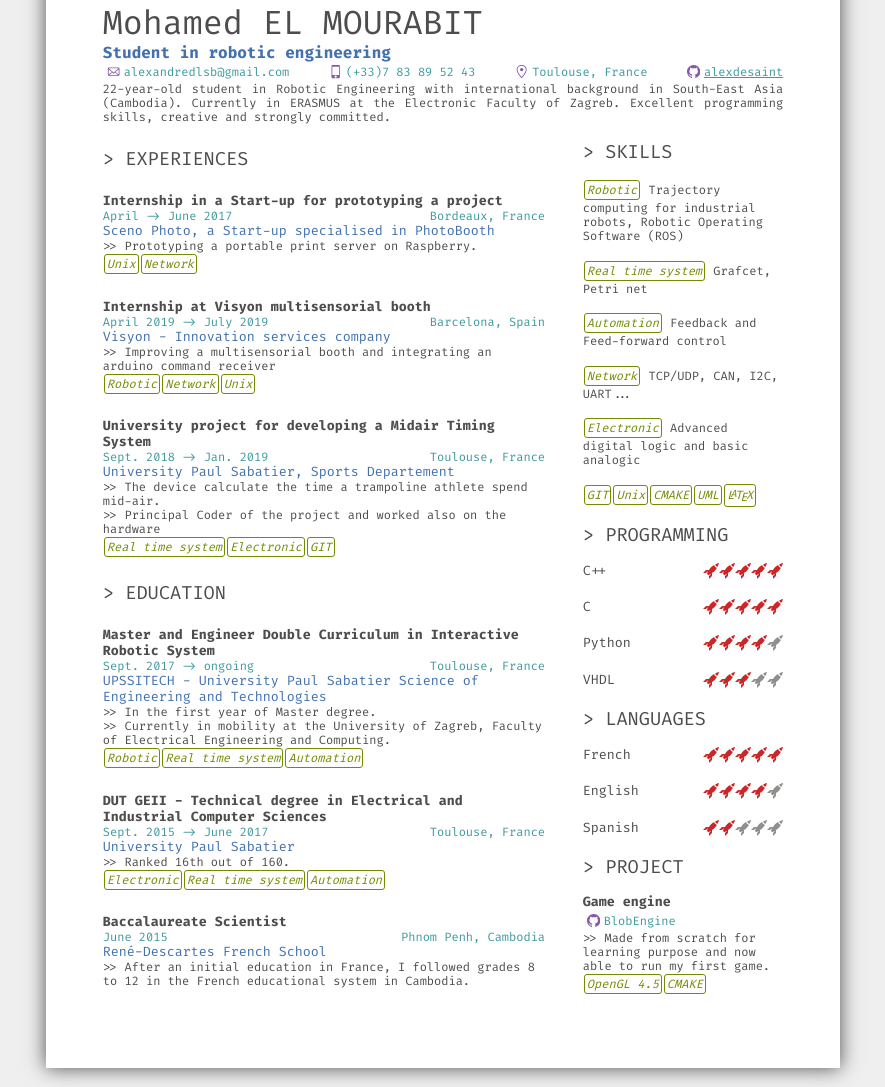
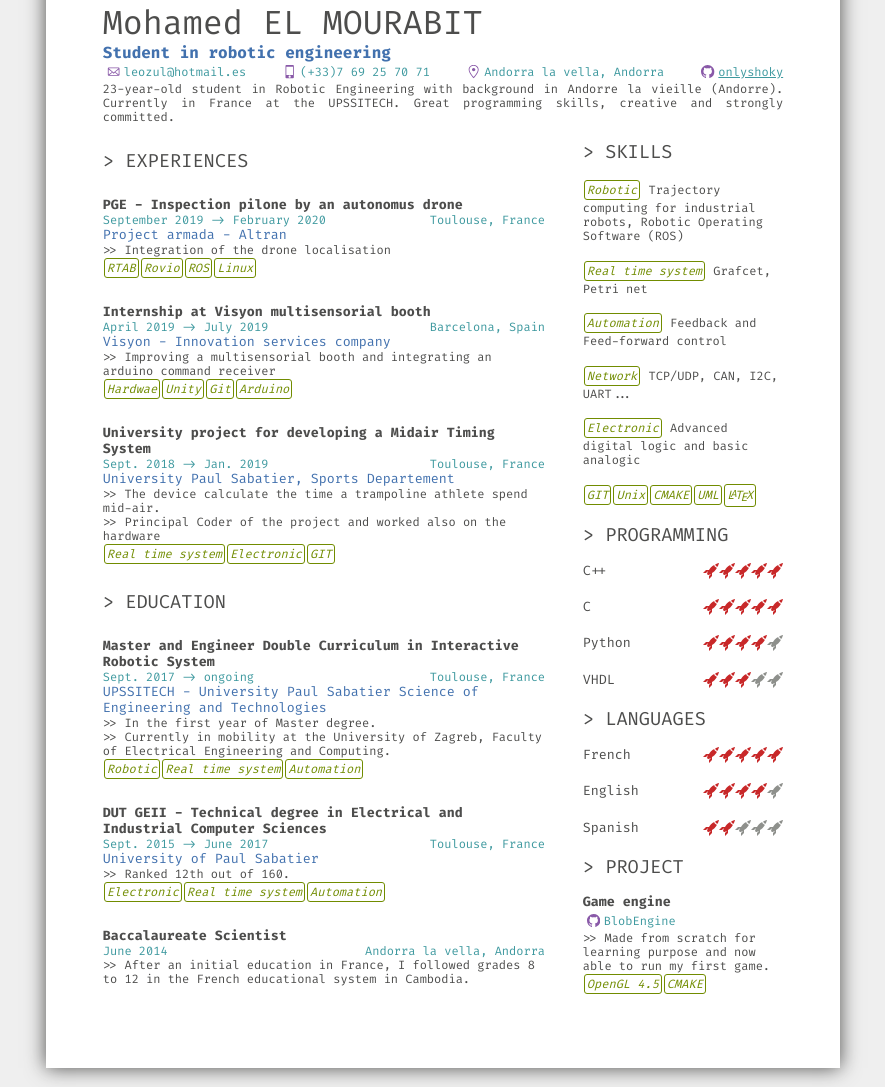
Before and after one commit to OnlyShoky/MohamedElMourabit.github.io, a plain HTML site: page index.html in a window 1280 px wide. Shown: the part 139-1226 px from the top of the page, without its empty margins (197-1082 px from the left). Drawn offline with Linux system fonts and the light colour scheme.

Commit message:
Experiences v0.8 - Personal information 0.9

```diff
--- a/index.html
+++ b/index.html
@@ -25,28 +25,28 @@
 		<h1>Mohamed EL MOURABIT</h1>
 		<h2>Student in robotic engineering</h2>
 		<div class="infoPerso">
-			<div class="infoPersoItem"><svg class="octicon octicon-mail" viewBox="0 0 14 16" version="1.1" width="14" height="16" aria-hidden="true"><path fill-rule="evenodd" d="M0 4v8c0 .55.45 1 1 1h12c.55 0 1-.45 1-1V4c0-.55-.45-1-1-1H1c-.55 0-1 .45-1 1zm13 0L7 9 1 4h12zM1 5.5l4 3-4 3v-6zM2 12l3.5-3L7 10.5 8.5 9l3.5 3H2zm11-.5l-4-3 4-3v6z"/></svg><p>alexandredlsb@gmail.com</p></div>
-			<div class="infoPersoItem"><svg class="octicon octicon-device-mobile" viewBox="0 0 10 16" version="1.1" width="10" height="16" aria-hidden="true"><path fill-rule="evenodd" d="M9 0H1C.45 0 0 .45 0 1v14c0 .55.45 1 1 1h8c.55 0 1-.45 1-1V1c0-.55-.45-1-1-1zM5 15.3c-.72 0-1.3-.58-1.3-1.3 0-.72.58-1.3 1.3-1.3.72 0 1.3.58 1.3 1.3 0 .72-.58 1.3-1.3 1.3zM9 12H1V2h8v10z"/></svg><p>(+33)7 83 89 52 43</p></div>
-			<div class="infoPersoItem"><svg class="octicon octicon-location" viewBox="0 0 12 16" version="1.1" width="12" height="16" aria-hidden="true"><path fill-rule="evenodd" d="M6 0C2.69 0 0 2.5 0 5.5 0 10.02 6 16 6 16s6-5.98 6-10.5C12 2.5 9.31 0 6 0zm0 14.55C4.14 12.52 1 8.44 1 5.5 1 3.02 3.25 1 6 1c1.34 0 2.61.48 3.56 1.36.92.86 1.44 1.97 1.44 3.14 0 2.94-3.14 7.02-5 9.05zM8 5.5c0 1.11-.89 2-2 2-1.11 0-2-.89-2-2 0-1.11.89-2 2-2 1.11 0 2 .89 2 2z"/></svg><p>Toulouse, France</p></div>
-			<div class="infoPersoItem"><svg class="octicon octicon-mark-github" viewBox="0 0 16 16" version="1.1" width="16" height="16" aria-hidden="true"><path fill-rule="evenodd" d="M8 0C3.58 0 0 3.58 0 8c0 3.54 2.29 6.53 5.47 7.59.4.07.55-.17.55-.38 0-.19-.01-.82-.01-1.49-2.01.37-2.53-.49-2.69-.94-.09-.23-.48-.94-.82-1.13-.28-.15-.68-.52-.01-.53.63-.01 1.08.58 1.23.82.72 1.21 1.87.87 2.33.66.07-.52.28-.87.51-1.07-1.78-.2-3.64-.89-3.64-3.95 0-.87.31-1.59.82-2.15-.08-.2-.36-1.02.08-2.12 0 0 .67-.21 2.2.82.64-.18 1.32-.27 2-.27.68 0 1.36.09 2 .27 1.53-1.04 2.2-.82 2.2-.82.44 1.1.16 1.92.08 2.12.51.56.82 1.27.82 2.15 0 3.07-1.87 3.75-3.65 3.95.29.25.54.73.54 1.48 0 1.07-.01 1.93-.01 2.2 0 .21.15.46.55.38A8.013 8.013 0 0 0 16 8c0-4.42-3.58-8-8-8z"/></svg><a href="https://github.com/alexdesaint" target="_blank">alexdesaint</a></div>
+			<div class="infoPersoItem"><svg class="octicon octicon-mail" viewBox="0 0 14 16" version="1.1" width="14" height="16" aria-hidden="true"><path fill-rule="evenodd" d="M0 4v8c0 .55.45 1 1 1h12c.55 0 1-.45 1-1V4c0-.55-.45-1-1-1H1c-.55 0-1 .45-1 1zm13 0L7 9 1 4h12zM1 5.5l4 3-4 3v-6zM2 12l3.5-3L7 10.5 8.5 9l3.5 3H2zm11-.5l-4-3 4-3v6z"/></svg><p>leozul@hotmail.es</p></div>
+			<div class="infoPersoItem"><svg class="octicon octicon-device-mobile" viewBox="0 0 10 16" version="1.1" width="10" height="16" aria-hidden="true"><path fill-rule="evenodd" d="M9 0H1C.45 0 0 .45 0 1v14c0 .55.45 1 1 1h8c.55 0 1-.45 1-1V1c0-.55-.45-1-1-1zM5 15.3c-.72 0-1.3-.58-1.3-1.3 0-.72.58-1.3 1.3-1.3.72 0 1.3.58 1.3 1.3 0 .72-.58 1.3-1.3 1.3zM9 12H1V2h8v10z"/></svg><p>(+33)7 69 25 70 71</p></div>
+			<div class="infoPersoItem"><svg class="octicon octicon-location" viewBox="0 0 12 16" version="1.1" width="12" height="16" aria-hidden="true"><path fill-rule="evenodd" d="M6 0C2.69 0 0 2.5 0 5.5 0 10.02 6 16 6 16s6-5.98 6-10.5C12 2.5 9.31 0 6 0zm0 14.55C4.14 12.52 1 8.44 1 5.5 1 3.02 3.25 1 6 1c1.34 0 2.61.48 3.56 1.36.92.86 1.44 1.97 1.44 3.14 0 2.94-3.14 7.02-5 9.05zM8 5.5c0 1.11-.89 2-2 2-1.11 0-2-.89-2-2 0-1.11.89-2 2-2 1.11 0 2 .89 2 2z"/></svg><p>Andorra la vella, Andorra</p></div>
+			<div class="infoPersoItem"><svg class="octicon octicon-mark-github" viewBox="0 0 16 16" version="1.1" width="16" height="16" aria-hidden="true"><path fill-rule="evenodd" d="M8 0C3.58 0 0 3.58 0 8c0 3.54 2.29 6.53 5.47 7.59.4.07.55-.17.55-.38 0-.19-.01-.82-.01-1.49-2.01.37-2.53-.49-2.69-.94-.09-.23-.48-.94-.82-1.13-.28-.15-.68-.52-.01-.53.63-.01 1.08.58 1.23.82.72 1.21 1.87.87 2.33.66.07-.52.28-.87.51-1.07-1.78-.2-3.64-.89-3.64-3.95 0-.87.31-1.59.82-2.15-.08-.2-.36-1.02.08-2.12 0 0 .67-.21 2.2.82.64-.18 1.32-.27 2-.27.68 0 1.36.09 2 .27 1.53-1.04 2.2-.82 2.2-.82.44 1.1.16 1.92.08 2.12.51.56.82 1.27.82 2.15 0 3.07-1.87 3.75-3.65 3.95.29.25.54.73.54 1.48 0 1.07-.01 1.93-.01 2.2 0 .21.15.46.55.38A8.013 8.013 0 0 0 16 8c0-4.42-3.58-8-8-8z"/></svg><a href="https://github.com/onlyshoky" target="_blank">onlyshoky</a></div>
 		</div>
-		<p style="text-align: justify;">22-year-old student in Robotic Engineering with international background in South-East Asia (Cambodia). Currently in ERASMUS at the Electronic Faculty of Zagreb. Excellent programming skills, creative and strongly committed.</p>
+		<p style="text-align: justify;">23-year-old student in Robotic Engineering with background in Andorre la vieille (Andorre). Currently in France at the UPSSITECH. Great programming skills, creative and strongly committed.</p>
 	</div>
 	<section class="mainSide">
 		<div class="main">
 			<h3>> Experiences</h3>
 
 			<div>
-				<h4>Internship in a Start-up for prototyping a project</h4>
+				<h4>PGE - Inspection pilone by an autonomus drone </h4>
 				<div class="infoPerso">
-					<p class="infoPersoItem">April -> June 2017</p>
-					<p class="infoPersoItem">Bordeaux, France</p>
+					<p class="infoPersoItem">September 2019 -> February 2020</p>
+					<p class="infoPersoItem">Toulouse, France</p>
 				</div>
-				<h5>Sceno Photo, a Start-up specialised in PhotoBooth</h5>
+				<h5>Project armada - Altran</h5>
 
-				<p>>> Prototyping a portable print server on Raspberry.</p>
+				<p>>> Integration of the drone localisation</p>
 
-				<span class="tag">Unix</span><span class="tag">Network</span>
+				<span class="tag">RTAB</span><span class="tag">Rovio</span><span class="tag">ROS</span><span class="tag">Linux</span>
 			</div>
 
 			<div>
@@ -59,7 +59,7 @@
 
 				<p>>> Improving a multisensorial booth and integrating an arduino command receiver</p>
 
-				<span class="tag">Robotic</span><span class="tag">Network</span><span class="tag">Unix</span>
+				<span class="tag">Hardwae</span><span class="tag">Unity</span><span class="tag">Git</span><span class="tag">Arduino</span>
 			</div>
 
 			<div>
@@ -102,9 +102,9 @@
 					<p class="infoPersoItem">Sept. 2015 -> June 2017</p>
 					<p class="infoPersoItem">Toulouse, France</p>
 				</div>
-				<h5>University Paul Sabatier</h5>
+				<h5>University of Paul Sabatier</h5>
 
-				<p>>> Ranked 16th out of 160.</p>
+				<p>>> Ranked 12th out of 160.</p>
 
 				<span class="tag">Electronic</span><span class="tag">Real time system</span><span class="tag">Automation</span>
 			</div>
@@ -112,10 +112,10 @@
 			<div>
 				<h4>Baccalaureate Scientist</h4>
 				<div class="infoPerso">
-					<p class="infoPersoItem">June 2015</p>
-					<p class="infoPersoItem">Phnom Penh, Cambodia</p>
+					<p class="infoPersoItem">June 2014</p>
+					<p class="infoPersoItem">Andorra la vella, Andorra</p>
 				</div>
-				<h5>René-Descartes French School</h5>
+				<h5></h5>
 
 				<p>>> After an initial education in France, I followed grades 8 to 12 in the French educational system in Cambodia.</p>
 
```
